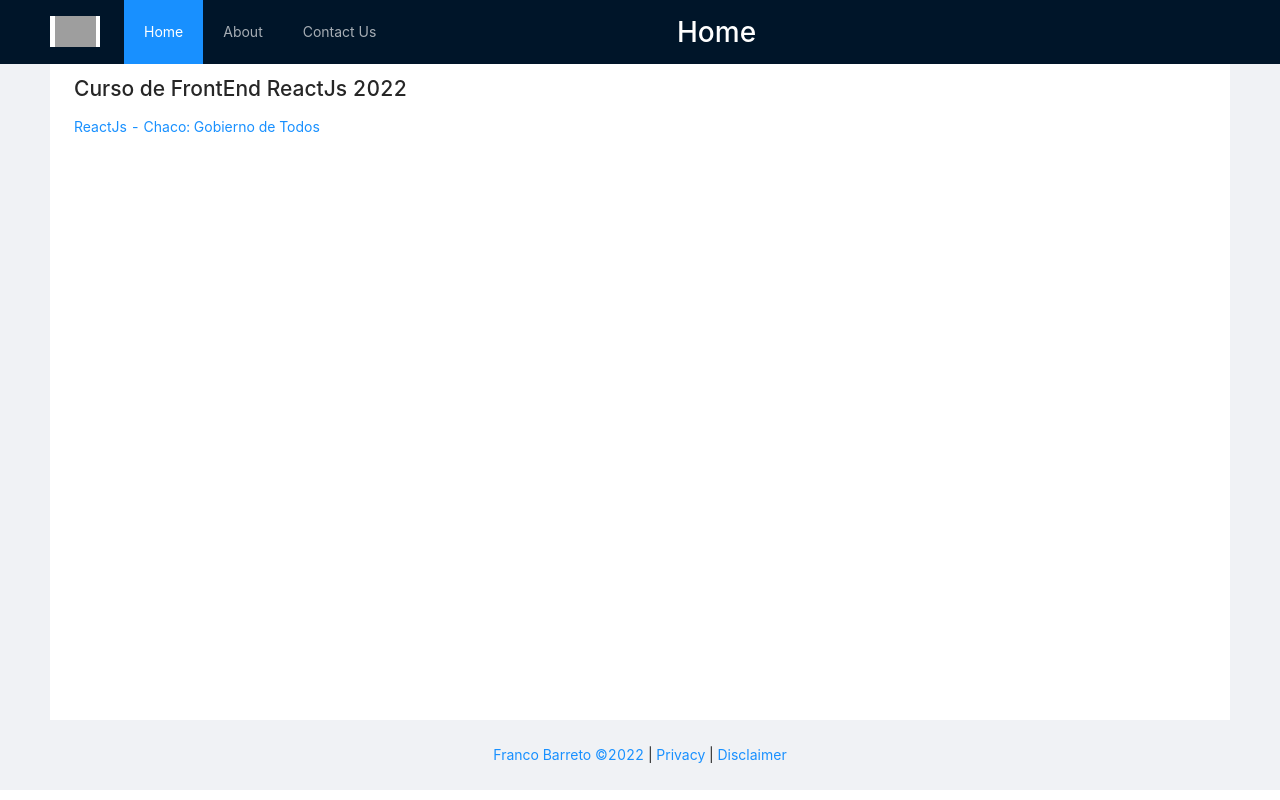
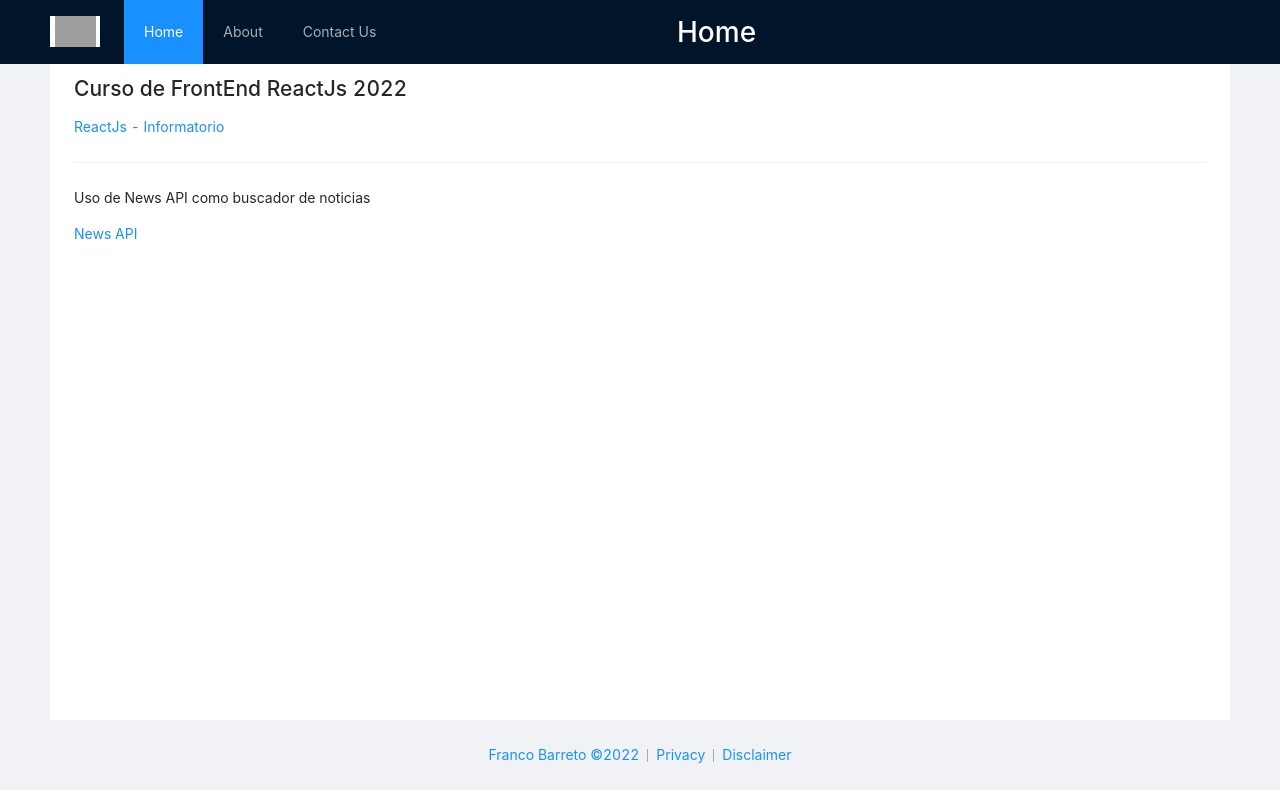
Before and after one commit to francoBa/ReactTPI2022, a React (Create React App) app in the folder react-tpi2022/: page /about in a window 1280 px wide. Built offline with nearby package versions, Linux system fonts and the light colour scheme; no server answers; grey boxes are pictures that could not be loaded.

Commit message:
add unitary tests

```diff
--- a/react-tpi2022/src/App.css
+++ b/react-tpi2022/src/App.css
@@ -71,6 +71,10 @@
   margin-bottom: 1rem;
 }
 
+.ant-divider-vertical {
+  border-left-color: #aaa;
+}
+
 .logo {
   float: left;
   width: 50px;
--- a/react-tpi2022/src/components/Footer.js
+++ b/react-tpi2022/src/components/Footer.js
@@ -1,5 +1,5 @@
 import { NavLink } from 'react-router-dom';
-import { Layout } from 'antd';
+import { Layout, Divider } from 'antd';
 const { Footer: Foot } = Layout;
 
 function Footer() {
@@ -16,13 +16,14 @@ function Footer() {
         target="_blank"
         rel="noreferrer"
       >
-        Franco Barreto ©{year}{' '}
+        Franco Barreto ©{year}
       </a>
-      |{' '}
+      <Divider type="vertical" />
       <NavLink to={{ pathname: '/privacy', titulo: 'Privacy' }}>
         Privacy
-      </NavLink>{' '}
-      | <NavLink to="/disclaimer">Disclaimer</NavLink>
+      </NavLink>
+      <Divider type="vertical" />
+      <NavLink to="/disclaimer">Disclaimer</NavLink>
     </Foot>
   );
 }
--- a/react-tpi2022/src/components/ListaNoticias.js
+++ b/react-tpi2022/src/components/ListaNoticias.js
@@ -98,7 +98,6 @@ function ListaNoticias(props) {
                 <Col xs={24} md={12} lg={8} key={index}>
                   <Spin tip="Loading..." spinning={loading}>
                     <a onClick={() => goToLink(item.url)}>
-                      {/* <a onClick={goToLink} href={item.url} target="_blank" rel="noreferrer"> */}
                       <Card
                         cover={
                           <img
--- a/react-tpi2022/src/pages/About.js
+++ b/react-tpi2022/src/pages/About.js
@@ -1,4 +1,4 @@
-import { Layout } from 'antd';
+import { Layout, Divider } from 'antd';
 const { Content } = Layout;
 
 function About() {
@@ -17,7 +17,16 @@ function About() {
             target="_blank"
             rel="noreferrer"
           >
-            ReactJs - Chaco: Gobierno de Todos
+            ReactJs - Informatorio
+          </a>
+          <Divider />
+          <p>Uso de News API como buscador de noticias</p>
+          <a
+            href="https://newsapi.org/docs/endpoints/everything"
+            target="_blank"
+            rel="noreferrer"
+          >
+            News API
           </a>
         </div>
       </Content>
```
Also changed, not shown: react-tpi2022/src/components/forms/CreateForm.js (renamed from react-tpi2022/src/components/CreateForm.js), 1 other file (tests, documents, lock files or other folders).
